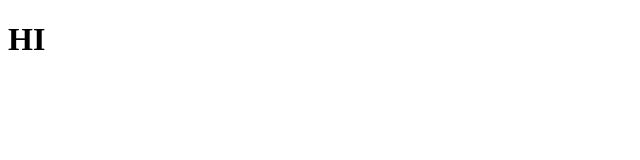
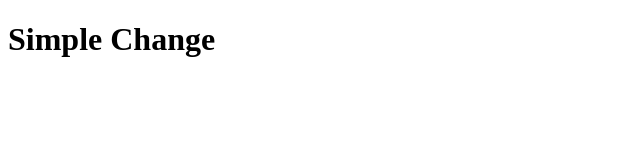
Before and after one commit to spenceryork/cohort23-day3, a plain HTML site: page witches.html in a window 1280 px wide. Shown: the whole page, without its empty margins (0-640 px from the left). Drawn offline with Linux system fonts and the light colour scheme.

Commit message:
simple change to witches

```diff
--- a/witches.html
+++ b/witches.html
@@ -4,10 +4,10 @@
     <meta charset="UTF-8">
     <meta name="viewport" content="width=device-width, initial-scale=1.0">
     <meta http-equiv="X-UA-Compatible" content="ie=edge">
-    <title>The Witches</title>
+    <title>The Withces</title>
 
 </head>
 <body>
-    <h1>HI</h1>
+    <h1>Simple Change</h1>
 </body>
 </html>
```
